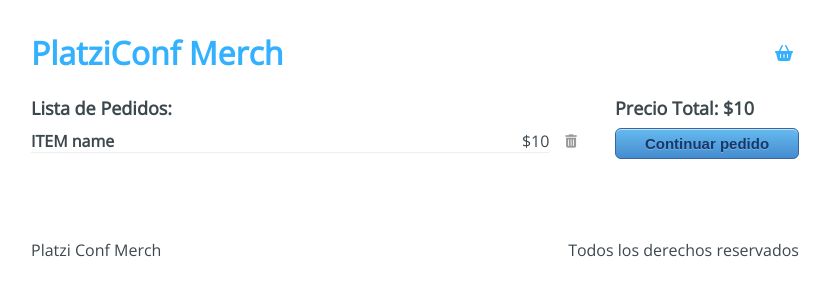
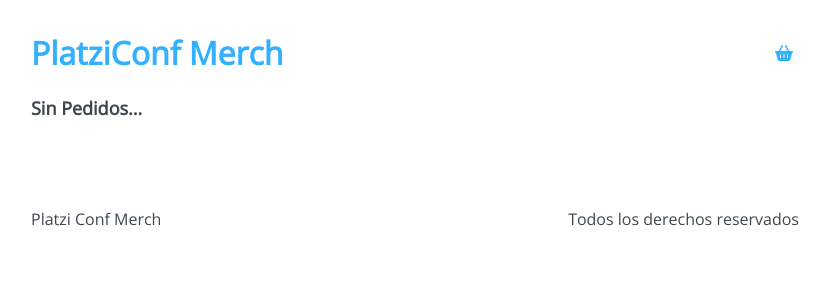
Before and after one commit to andresbonett/platzi-conf-merch, a React (Create React App) app: page /checkout in a window 1280 px wide. Shown: the top 300 px of the page, without its empty margins (225-1055 px from the left). Built offline with nearby package versions, Linux system fonts and the light colour scheme.

Commit message:
useContext en la página de checkout

```diff
--- a/src/containers/Checkout.jsx
+++ b/src/containers/Checkout.jsx
@@ -1,27 +1,44 @@
 import { Link } from 'react-router-dom';
+import { useContext } from 'react';
 import '../styles/components/Checkout.css';
+import AppContext from '../context/AppContext';
 
 export default function Checkout() {
+  const { state, removeFromCart } = useContext(AppContext);
+  const { cart } = state;
+  const handleRemove = product => removeFromCart(product);
+  const handleSumTotal = () => {
+    const reducer = (accumulator, currentValue) =>
+      accumulator + currentValue.price;
+    const sum = cart.reduce(reducer, 0);
+    return sum;
+  };
   return (
     <div className="Checkout">
       <div className="Checkout-content">
-        <h3>Lista de Pedidos:</h3>
+        {cart.length > 0 ? <h3>Lista de Pedidos:</h3> : <h3>Sin Pedidos...</h3>}
+        {cart.map(item => (
           <div className="Checkout-item">
             <div className="Checkout-element">
-            <h4>ITEM name</h4>
-            <span>$10</span>
+              <h4>{item.title}</h4>
+              <span>${item.price}</span>
             </div>
-          <button type="button">
+            <button type="button" onClick={() => handleRemove(item)}>
               <i className="fas fa-trash-alt"></i>
             </button>
           </div>
+        ))}
       </div>
+      <div>
+        {cart.length > 0 && (
           <div className="Checkout-sidebar">
-        <h3>Precio Total: $10</h3>
+            <h3>Precio Total: ${handleSumTotal()}</h3>
             <Link to="/checkout/information">
               <button type="button">Continuar pedido</button>
             </Link>
           </div>
+        )}
+      </div>
     </div>
   );
 }
--- a/src/hooks/useInitialState.js
+++ b/src/hooks/useInitialState.js
@@ -11,7 +11,7 @@
     });
   };
 
-  const removeFromCard = payload => {
+  const removeFromCart = payload => {
     setState({
       ...state,
       cart: state.cart.filter(items => items.id !== payload.id),
@@ -20,7 +20,7 @@
 
   return {
     addToCart,
-    removeFromCard,
+    removeFromCart,
     state,
   };
 }
```
Also changed, not shown: 1 other file (tests, documents, lock files or other folders). Lines whose indentation alone changed are shown as unchanged.
